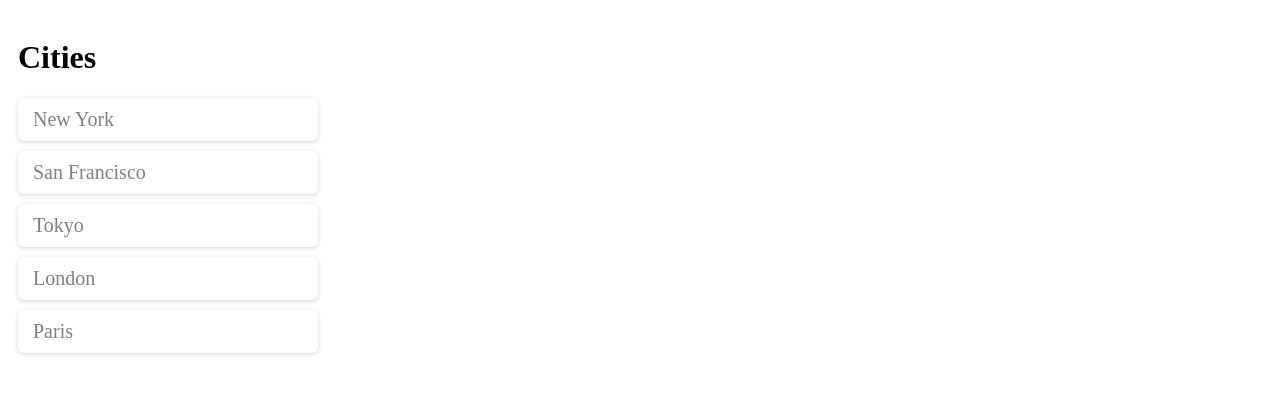
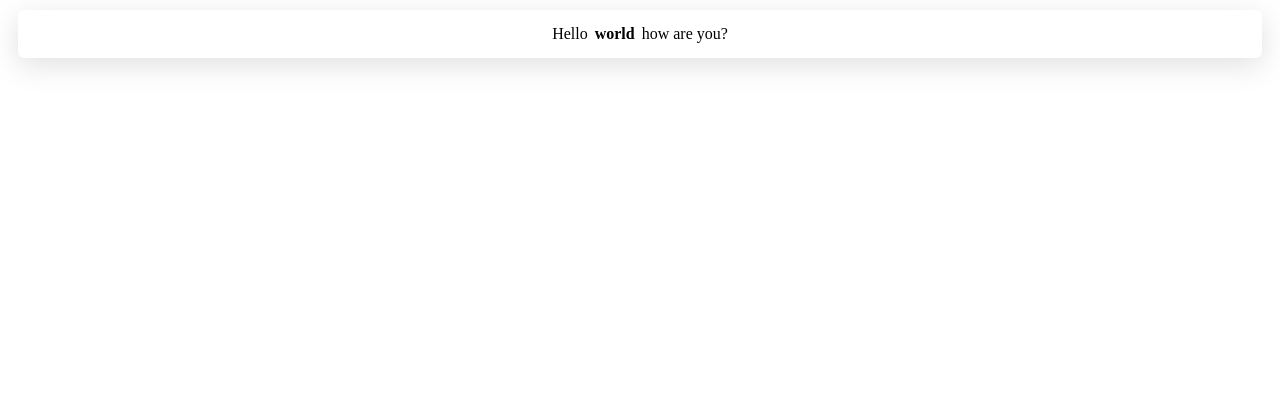
Before and after one commit to Ceci007/react-with-mosh-hamedani, a React (Vite) app: page / in a window 1280 px wide. Shown: the top 394 px of the page. Built offline with nearby package versions, Linux system fonts and the light colour scheme; the HTML template or start-up script is replaced by a standard one.

Commit message:
Creating an Alert component

```diff
--- a/src/App.tsx
+++ b/src/App.tsx
@@ -1,11 +1,11 @@
-import ListGroup from "./components/ListGroup/ListGroup";
+import Alert from "./components/Alert/Alert";
 
 function App() {
-  let items = ["New York", "San Francisco", "Tokyo", "London", "Paris"];
-
   return (
     <div>
-      <ListGroup items={items} heading="Cities" />
+      <Alert>
+        Hello <span>world</span> how are you?
+      </Alert>
     </div>
   );
 }
--- /dev/null
+++ b/src/components/Alert/Alert.css
@@ -0,0 +1,20 @@
+.alert {
+  margin: 10px;
+  padding: 15px;
+  display: flex;
+  justify-content: center;
+  text-align: center;
+  border-radius: 6px;
+  box-shadow: rgba(100, 100, 111, 0.2) 0px 7px 29px 0px;
+}
+
+.alert-primary {
+  color: var(--text-main-color);
+  background: var(--bg-main-color-ligth);
+}
+
+.alert span {
+  font-weight: 900;
+  margin: 0 7px;
+  font-weight: 22px;
+}
--- /dev/null
+++ b/src/components/Alert/Alert.tsx
@@ -0,0 +1,12 @@
+import { ReactNode } from "react";
+import "./Alert.css";
+
+interface Props {
+  children: ReactNode;
+}
+
+const Alert = ({ children }: Props) => {
+  return <div className="alert alert-primary">{children}</div>;
+};
+
+export default Alert;
--- a/src/components/ListGroup/ListGroup.tsx
+++ b/src/components/ListGroup/ListGroup.tsx
@@ -4,9 +4,10 @@ import "./ListGroup.css";
 interface Props {
   items: string[];
   heading: string;
+  onSelectItem: (item: string) => void;
 }
 
-function ListGroup({ items, heading }: Props) {
+function ListGroup({ items, heading, onSelectItem }: Props) {
   const [selectedIndex, setSelectedIndex] = useState(-1);
 
   return (
@@ -20,6 +21,7 @@ function ListGroup({ items, heading }: Props) {
             key={i}
             onClick={() => {
               setSelectedIndex(i);
+              onSelectItem(item);
             }}
           >
             {item}
```
